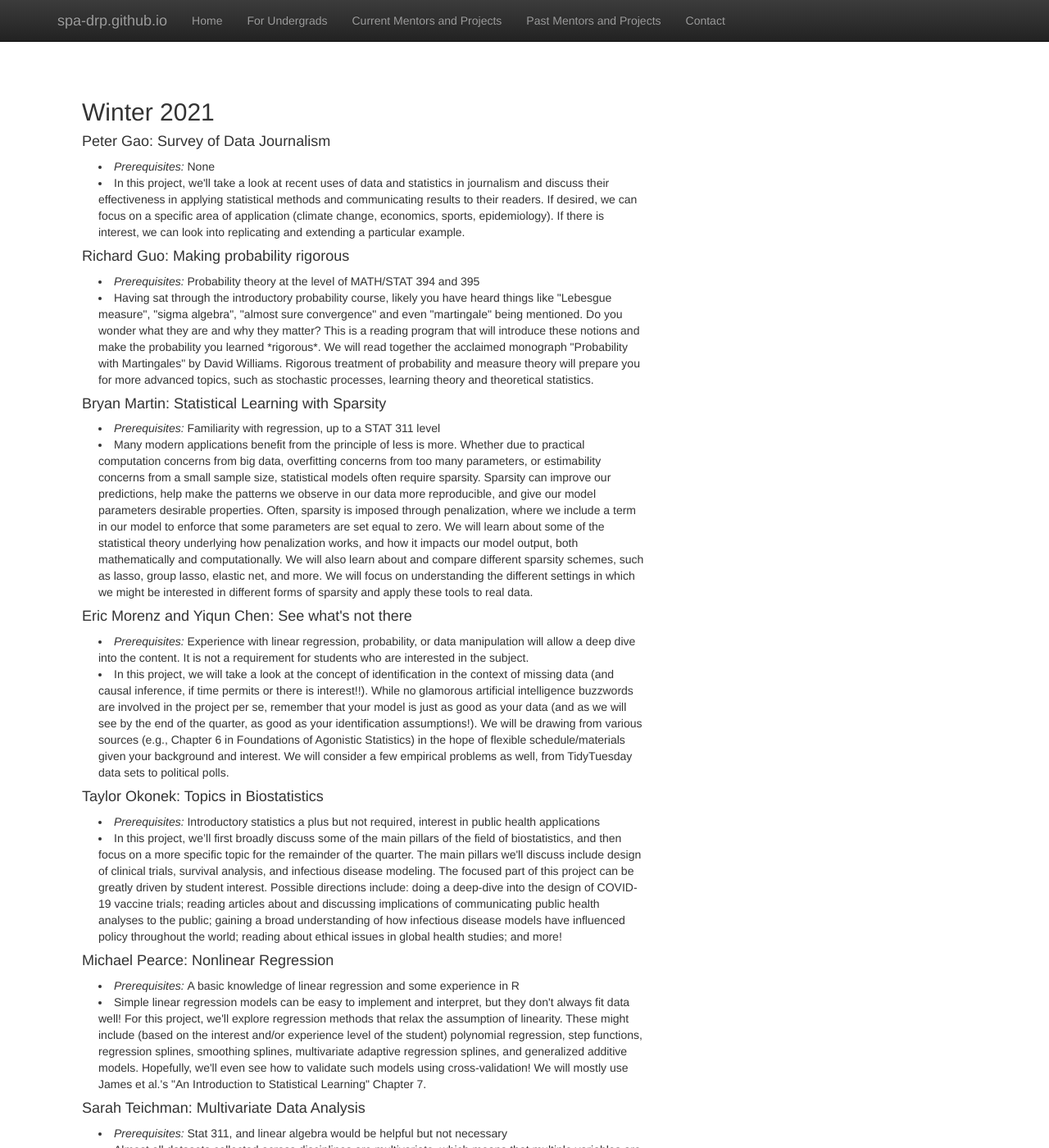
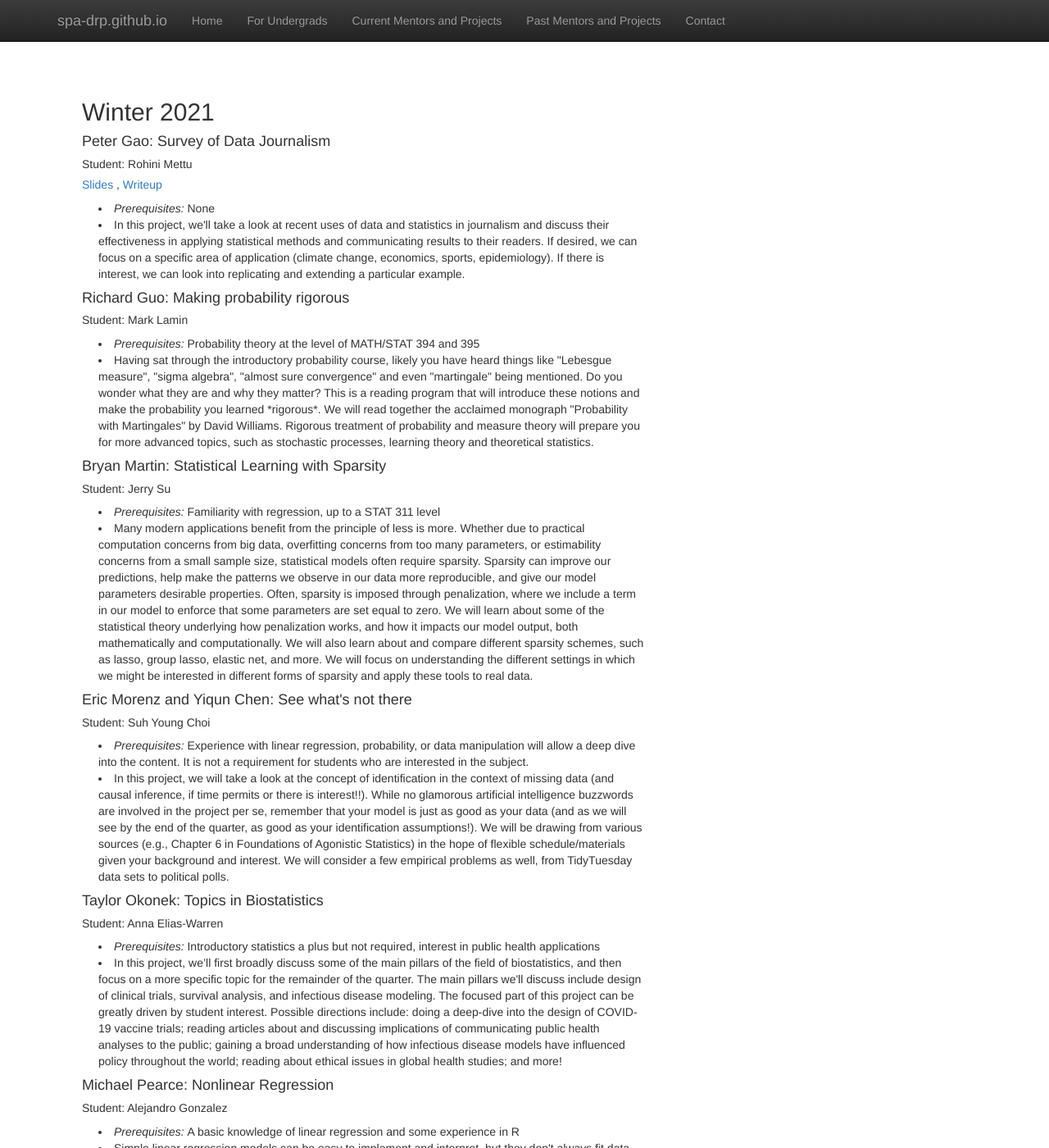
Before and after one commit to SPA-DRP/spa-drp.github.io, a Jekyll site: the page built from past-projects.html, in a window 1280 px wide and 1400 px high. Shown: the whole window at 82% size. Built offline with Jekyll 4.4.1, drawn with Linux system fonts in a browser that asks for light colours; nearby versions of some CDN libraries; library files that are not in the unit come from our copies; some of the changed text lies outside the part shown.

Commit message:
Adding new writeups

```diff
--- a/past-projects.html
+++ b/past-projects.html
@@ -7,6 +7,10 @@ title:  'Past Mentors and Project Descriptions'
 <div class="col-md-8">
   <h2 style="padding-top: 10px;" class="featurette-heading">Winter 2021</h2>
   <h4> Peter Gao: Survey of Data Journalism </h4>
+  <h5> Student: Rohini Mettu </h5>
+  <h5> <a href = "https://spa-drp.github.io/writeups/win2021/rohini-slides.pdf"> Slides </a>,
+    <a href = "https://spa-drp.github.io/writeups/win2021/rohini-writeup.pdf""> Writeup </a>
+  </h5>
   <p class="content" style="padding:0px;margin:0px 20px 0px;">
       <li style="padding:0px;margin:0px 20px 0px;"> <i> Prerequisites: </i>
         None
@@ -18,6 +22,7 @@ In this project, we'll take a look at recent uses of data and statistics in jour
 
 
   <h4> Richard Guo: Making probability rigorous </h4>
+    <h5> Student: Mark Lamin </h5>
   <p class="content" style="padding:0px;margin:0px 20px 0px;">
       <li style="padding:0px;margin:0px 20px 0px;"> <i> Prerequisites: </i>
     Probability theory at the level of MATH/STAT 394 and 395
@@ -30,6 +35,7 @@ Having sat through the introductory probability course, likely you have heard th
 
 
   <h4> Bryan Martin: Statistical Learning with Sparsity </h4>
+    <h5> Student: Jerry Su </h5>
   <p class="content" style="padding:0px;margin:0px 20px 0px;">
       <li style="padding:0px;margin:0px 20px 0px;"> <i> Prerequisites: </i>
     Familiarity with regression, up to a STAT 311 level
@@ -43,6 +49,7 @@ Having sat through the introductory probability course, likely you have heard th
 
 
   <h4> Eric Morenz and Yiqun Chen: See what's not there </h4>
+    <h5> Student: Suh Young Choi </h5>
   <p class="content" style="padding:0px;margin:0px 20px 0px;">
       <li style="padding:0px;margin:0px 20px 0px;"> <i>
         Prerequisites: </i>
@@ -61,6 +68,7 @@ Having sat through the introductory probability course, likely you have heard th
   </p>
 
   <h4> Taylor Okonek:  Topics in Biostatistics </h4>
+      <h5> Student: Anna Elias-Warren </h5>
   <p class="content" style="padding:0px;margin:0px 20px 0px;">
       <li style="padding:0px;margin:0px 20px 0px;"> <i>
         Prerequisites: </i>
@@ -72,6 +80,7 @@ Having sat through the introductory probability course, likely you have heard th
   </p>
 
   <h4> Michael Pearce: Nonlinear Regression </h4>
+      <h5> Student: Alejandro Gonzalez </h5>
   <p class="content" style="padding:0px;margin:0px 20px 0px;">
       <li style="padding:0px;margin:0px 20px 0px;"> <i>
         Prerequisites: </i>
@@ -84,6 +93,10 @@ Having sat through the introductory probability course, likely you have heard th
 
 
 <h4> Sarah Teichman: Multivariate Data Analysis  </h4>
+<h5> Student: Lindsey Gao </h5>
+<h5> <a href = "https://spa-drp.github.io/writeups/win2021/lindsey-slides.pdf"> Slides </a>,
+  <a href = "https://spa-drp.github.io/writeups/win2021/lindsey-writeup.pdf""> Writeup </a>
+</h5>
 <p class="content" style="padding:0px;margin:0px 20px 0px;">
   <li style="padding:0px;margin:0px 20px 0px;"> <i>
     Prerequisites: </i>
@@ -95,6 +108,10 @@ Almost all datasets collected across disciplines are multivariate, which means t
 </p>
 
 <h4> Seth Temple: Statistical Genetics and Identity by Descent  </h4>
+<h5> Student: Selma Chihab </h5>
+<h5> <a href = "https://spa-drp.github.io/writeups/win2021/selma-slides.pdf"> Slides </a>,
+  <a href = "https://spa-drp.github.io/writeups/win2021/selma-writeup.pdf""> Writeup </a>
+</h5>
 <p class="content" style="padding:0px;margin:0px 20px 0px;">
   <li style="padding:0px;margin:0px 20px 0px;"> <i>
     Prerequisites: </i>
@@ -106,6 +123,7 @@ We will explore statistical theory and methodology as it applies to the study of
 </p>
 
 <h4> Apara Venkat: Networks and Choice Modeling </h4>
+<h5> Student: Xuling Yang </h5>
 <p class="content" style="padding:0px;margin:0px 20px 0px;">
   <li style="padding:0px;margin:0px 20px 0px;"> <i> Prerequisites: </i>
   Calculus (MATH 126) and exposure to probability theory (STAT 340). Linear Algebra (MATH 308) suggested, but not necessary.
@@ -126,6 +144,7 @@ Time permitting, we will also run simulations and look at datasets along the way
 </p>
 
 <h4> Jerry Wei: Topological Data Analysis </h4>
+<h5> Student: Joia Zhang </h5>
 <p class="content" style="padding:0px;margin:0px 20px 0px;">
   <li style="padding:0px;margin:0px 20px 0px;"> <i> Prerequisites:
 Exposure to probability theory and linear algebra
@@ -138,6 +157,10 @@ Exposure to probability theory and linear algebra
 </p>
 
 <h4> Kenny Zhang: Deep Learning for Computer Vision </h4>
+<h5> Student: Angela Zhao</h5>
+<h5> <a href = "https://spa-drp.github.io/writeups/win2021/angela-slides.pdf"> Slides </a>,
+  <a href = "https://spa-drp.github.io/writeups/win2021/angela-writeup.pdf""> Writeup </a>
+</h5>
 <p class="content" style="padding:0px;margin:0px 20px 0px;">
   <li style="padding:0px;margin:0px 20px 0px;"> <i> Prerequisites: </i>
     Proficiency in a programming language (preferably python). Some exposure in basic probability rules and computer science would be helpful.
```
Also changed, not shown: 12 other files.
